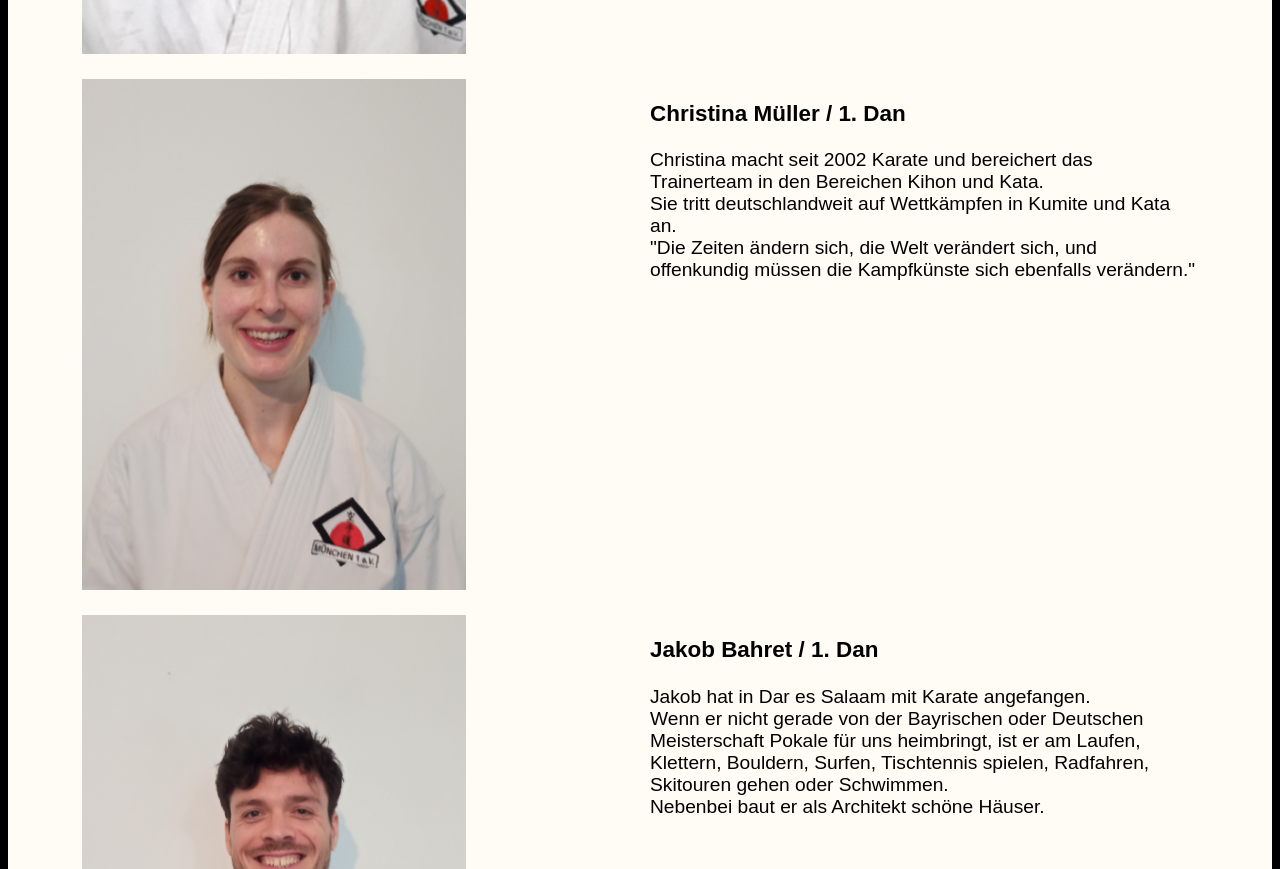
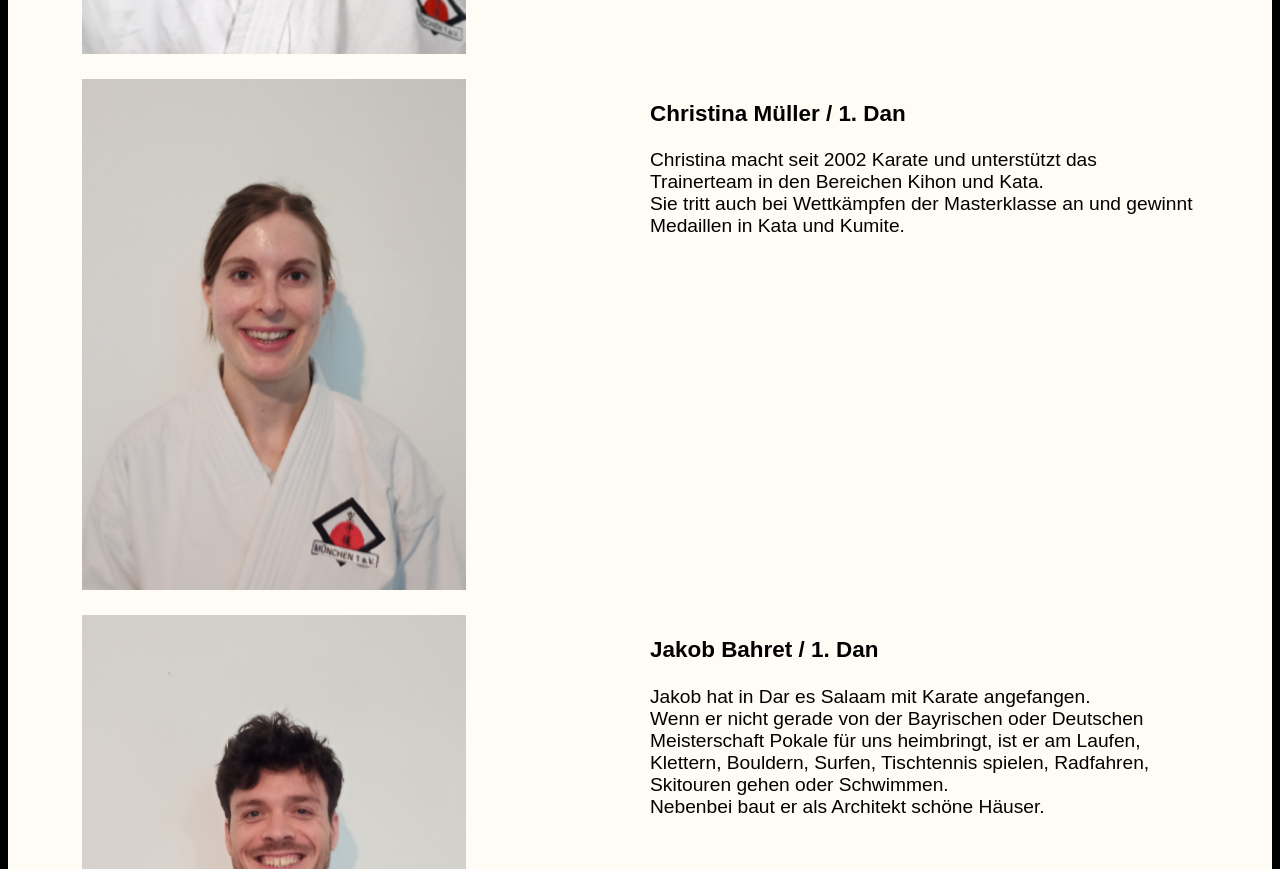
Before and after one commit to saltzman007/Dojo1Website, a plain HTML site: page sites/t_trainer.html in a window 1280 px wide. Shown: the part 2917-3786 px from the top of the page. Drawn offline with Linux system fonts and the light colour scheme.

Commit message:
neuer text christina

```diff
--- a/sites/t_trainer.html
+++ b/sites/t_trainer.html
@@ -156,9 +156,8 @@
               </div>
               <div class="column">
                 <h3>Christina Müller / 1. Dan</h3>
-                Christina macht seit 2002 Karate und bereichert das Trainerteam in den Bereichen Kihon und Kata.<br />
-                Sie tritt deutschlandweit auf Wettkämpfen in Kumite und Kata an.<br />
-                "Die Zeiten ändern sich, die Welt verändert sich, und offenkundig müssen die Kampfkünste sich ebenfalls verändern."
+                Christina macht seit 2002 Karate und unterstützt das Trainerteam in den Bereichen Kihon und Kata. <br />
+                Sie tritt auch bei Wettkämpfen der Masterklasse an und gewinnt Medaillen in Kata und Kumite.
               </div>
             </div>
             <div class="row">
```
Also changed, not shown: sites/v_vorstand.html (+2 -4 lines).
